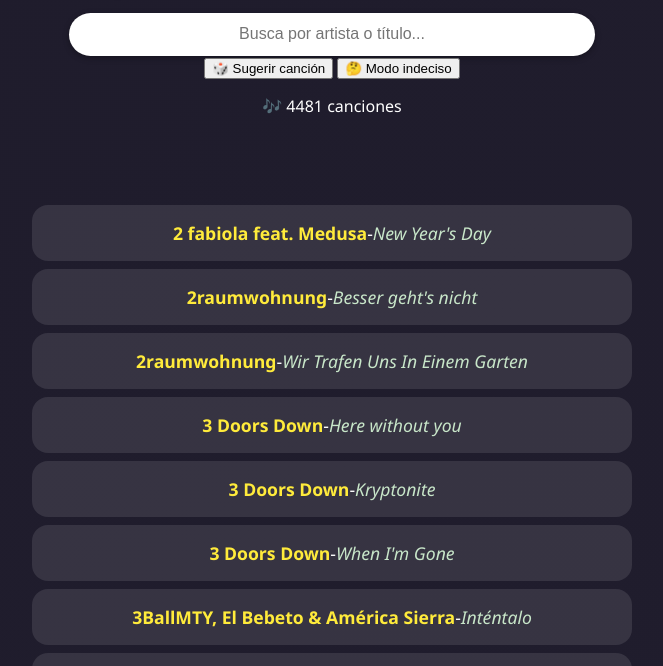
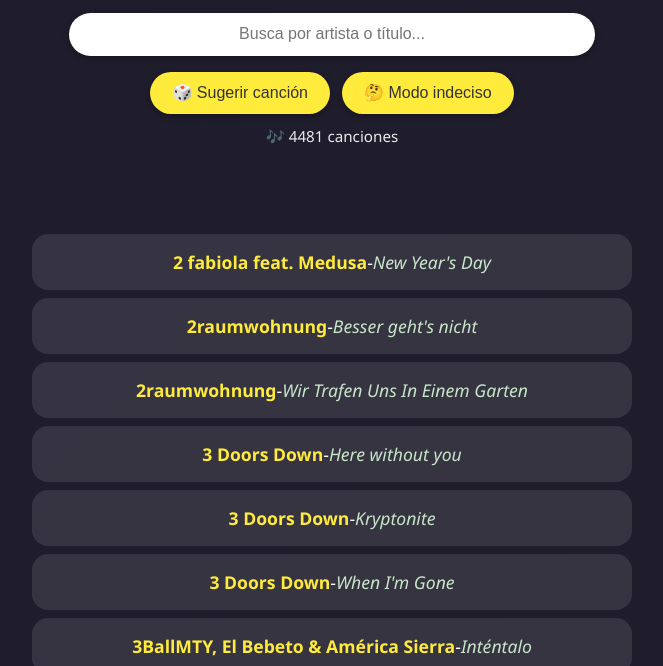
Before and after one commit to Aherobrine/Buscador-Karaoke, a plain HTML site: page index.html in a window 1280 px wide. Shown: the part 107-773 px from the top of the page, without its empty margins (308-971 px from the left). Drawn offline with Linux system fonts and the light colour scheme.

Commit message:
Update style.css

```diff
--- a/style.css
+++ b/style.css
@@ -31,6 +31,37 @@
   box-shadow: 0 2px 6px rgba(0,0,0,0.3);
 }
 
+.botones {
+  margin-top: 1rem;
+  display: flex;
+  gap: 0.7rem;
+  justify-content: center;
+  flex-wrap: wrap;
+}
+
+button {
+  padding: 0.7rem 1.4rem;
+  border: none;
+  border-radius: 1.5rem;
+  font-size: 1rem;
+  cursor: pointer;
+  background: #ffeb3b;
+  color: #333;
+  box-shadow: 0 2px 6px rgba(0,0,0,0.3);
+  transition: transform 0.2s, background 0.3s;
+}
+
+button:hover {
+  transform: scale(1.05);
+  background: #fff176;
+}
+
+#contador {
+  margin-top: 0.8rem;
+  font-size: 0.95rem;
+  opacity: 0.9;
+}
+
 main {
   flex: 1;
   display: flex;
@@ -53,12 +84,13 @@
   display: flex;
   justify-content: center;
   font-size: 1.1rem;
-  transition: transform 0.2s, background 0.3s;
+  transition: transform 0.2s, background 0.3s, box-shadow 0.3s;
 }
 
 li:hover {
-  transform: scale(1.02);
-  background: rgba(255,255,255,0.2);
+  transform: scale(1.05);
+  background: rgba(255,255,255,0.35);
+  box-shadow: 0 0 10px rgba(255,255,255,0.3);
 }
 
 .artista {
```
